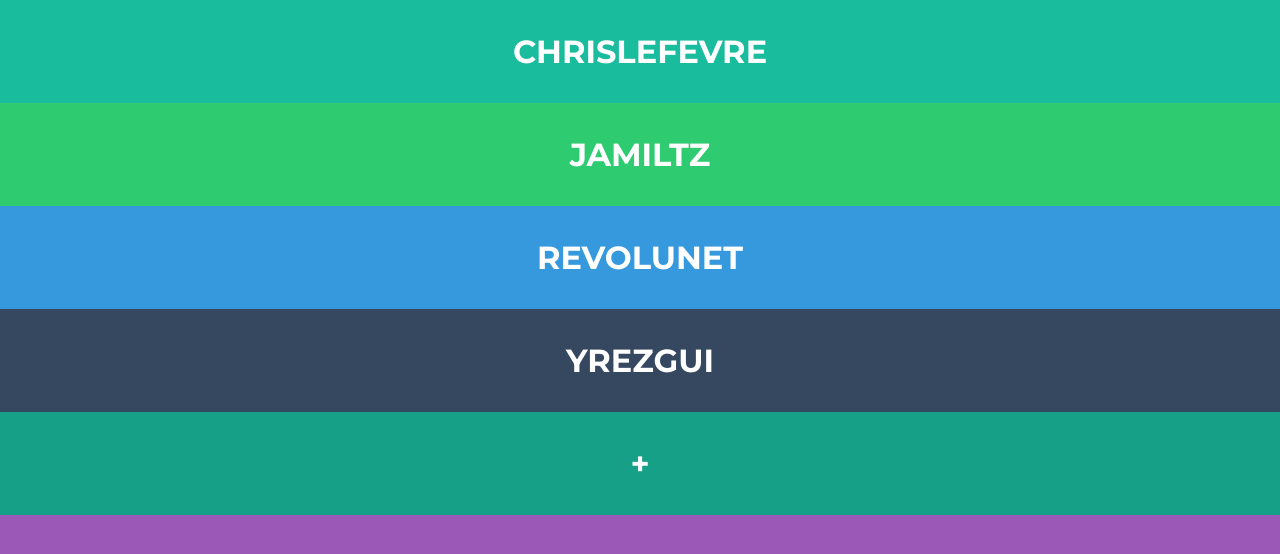
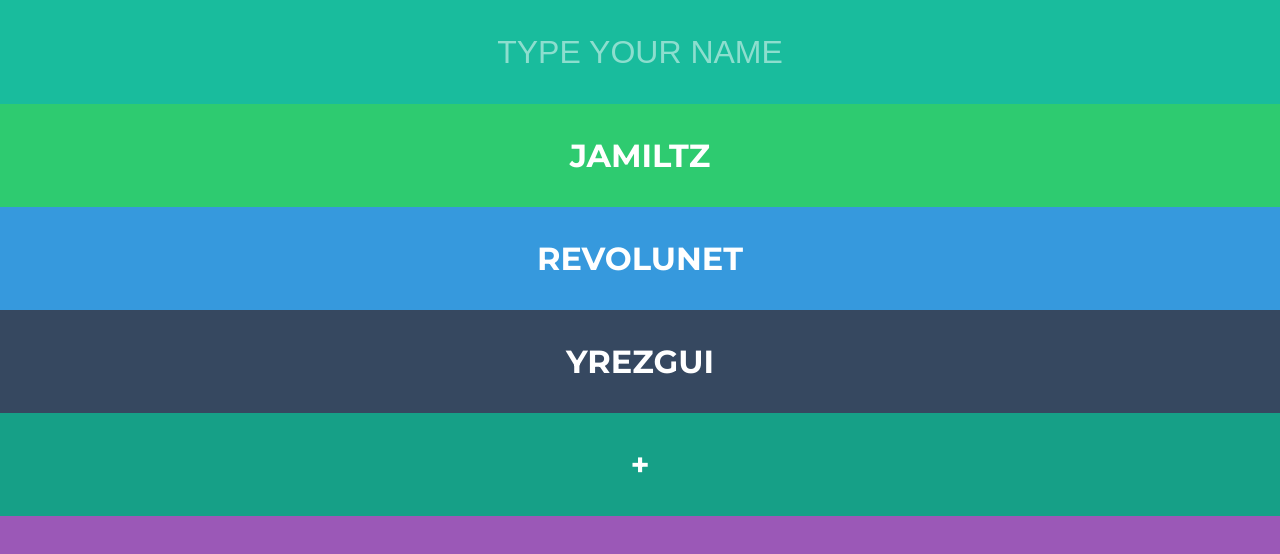
Before and after one commit to yrezgui/hey-app, a plain HTML site: page index.html in a window 1280 px wide. Drawn offline with Linux system fonts and the light colour scheme.

Commit message:
Add input demo

```diff
--- a/app.css
+++ b/app.css
@@ -8,11 +8,25 @@ body {
   font-size: 2em;
 }
 
+::-webkit-input-placeholder {
+   color: rgba(255, 255, 255, 0.5);
+}
+
 .line {
   width: 100%;
   float: left;
   padding: 1em 0;
   background: #19BC9D;
+}
+
+.line input {
+  font-size: 1em;
+  background: none;
+  border: none;
+  max-width: 90%;
+  text-align: center;
+  color: #ffffff;
+  text-transform: uppercase;
 }
 
 .line:nth-child(2n+1) {
--- a/index.html
+++ b/index.html
@@ -10,7 +10,9 @@
   <body>
     <div id="content">
       <div class="line" style="display:none;"></div>
-      <div class="line">chrislefevre</div>
+      <div class="line">
+        <input type="text" name="username" placeholder="Type your name">
+      </div>
       <div class="line">jamiltz</div>
       <div class="line">revolunet</div>
       <div class="line">yrezgui</div>
```
